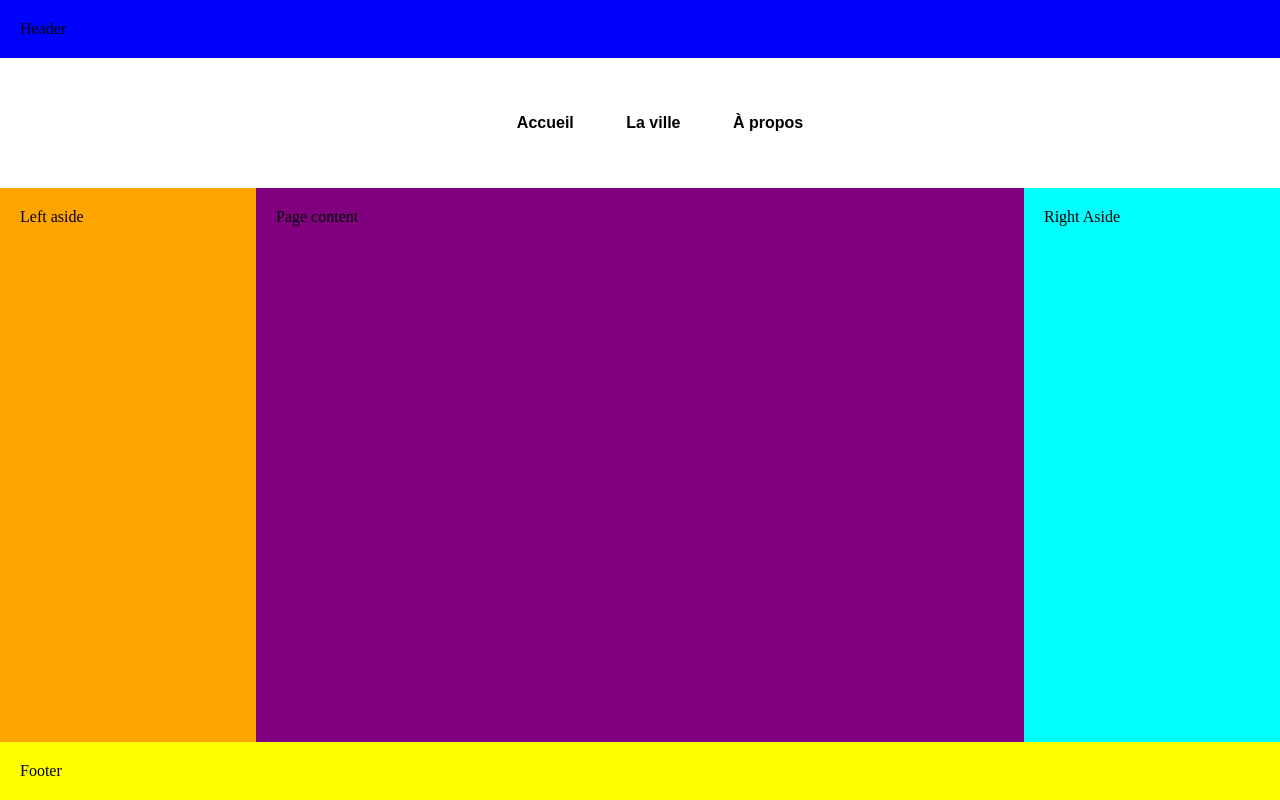
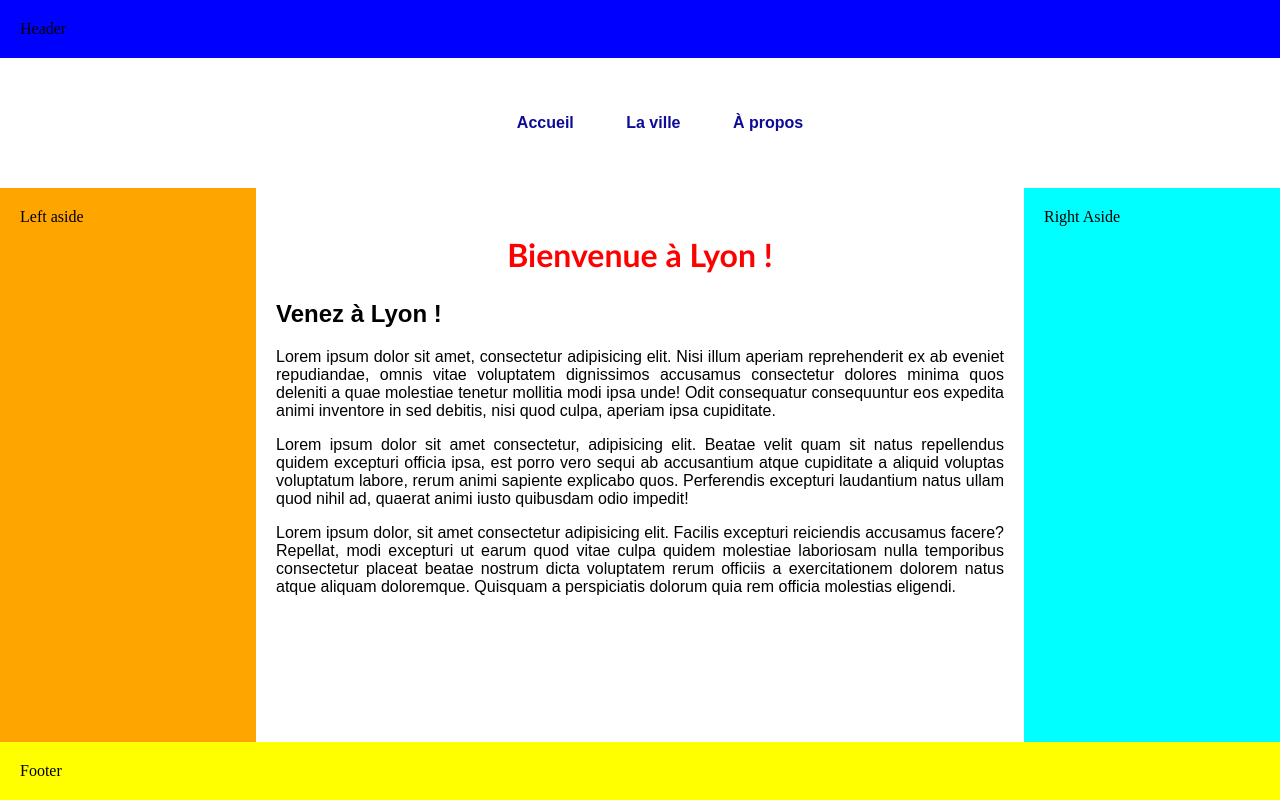
Before and after one commit to laurybgit/introWF3, a plain HTML site: page lyon_tourisme/update_correction/index.html in a window 1280 px wide. Drawn offline with Linux system fonts and the light colour scheme.

Commit message:
commentaires + ajout contenu index

```diff
--- a/lyon_tourisme/update_correction/index.html
+++ b/lyon_tourisme/update_correction/index.html
@@ -25,7 +25,13 @@
     </nav>
     <section class="l-main-section">
       <aside class="l-left-aside">Left aside</aside>
-      <main class="l-main">Page content</main>
+      <main class="l-main">
+        <h1 class="h1">Bienvenue à Lyon !</h1>
+        <h2>Venez à Lyon !</h2>
+        <p>Lorem ipsum dolor sit amet, consectetur adipisicing elit. Nisi illum aperiam reprehenderit ex ab eveniet repudiandae, omnis vitae voluptatem dignissimos accusamus consectetur dolores minima quos deleniti a quae molestiae tenetur mollitia modi ipsa unde! Odit consequatur consequuntur eos expedita animi inventore in sed debitis, nisi quod culpa, aperiam ipsa cupiditate.</p>
+        <p>Lorem ipsum dolor sit amet consectetur, adipisicing elit. Beatae velit quam sit natus repellendus quidem excepturi officia ipsa, est porro vero sequi ab accusantium atque cupiditate a aliquid voluptas voluptatum labore, rerum animi sapiente explicabo quos. Perferendis excepturi laudantium natus ullam quod nihil ad, quaerat animi iusto quibusdam odio impedit!</p>
+        <p>Lorem ipsum dolor, sit amet consectetur adipisicing elit. Facilis excepturi reiciendis accusamus facere? Repellat, modi excepturi ut earum quod vitae culpa quidem molestiae laboriosam nulla temporibus consectetur placeat beatae nostrum dicta voluptatem rerum officiis a exercitationem dolorem natus atque aliquam doloremque. Quisquam a perspiciatis dolorum quia rem officia molestias eligendi.</p>
+      </main>
       <aside class="l-right-aside">Right Aside</aside>
     </section>
     <footer class="l-footer">Footer</footer>
--- a/lyon_tourisme/update_correction/style.css
+++ b/lyon_tourisme/update_correction/style.css
@@ -1,3 +1,6 @@
+/* Couleurs du site
+Bleu Lyon / color: rgb(12, 12, 151);  */
+
 body {
   display: flex;
 
@@ -44,12 +47,12 @@ nav ul li {
 
 nav a {
   text-decoration: none;
-  color: black;
+  color: rgb(12, 12, 151);
   padding: 10px 0px;
 }
 
 nav a:hover {
-  color: blue;
+  color: black;
 }
 
 .sous {
@@ -64,6 +67,7 @@ nav > ul li:hover .sous {
 }
 /* Fermeture configuration de la nav */
 
+/* Body structure */
 .l-main-section {
   display: flex;
   flex-grow: 1;
@@ -83,7 +87,12 @@ nav > ul li:hover .sous {
   width: 60%;
   padding: 20px;
 
-  background-color: purple;
+  background-color: white;
+
+  font-family: Arial, Helvetica, sans-serif;
+  color: black;
+  text-align: justify;
+  font-size: 1em;
 }
 
 .l-right-aside {
@@ -99,3 +108,12 @@ nav > ul li:hover .sous {
   padding: 20px;
   background-color: yellow;
 }
+
+/* Titres et autres balises texte */
+.h1{
+  font-family: 'Gill Sans', 'Gill Sans MT', Calibri, 'Trebuchet MS', sans-serif;
+  font-size: 2em;
+  font-weight: bold;
+  text-align: center;
+  color: red;
+}
```
